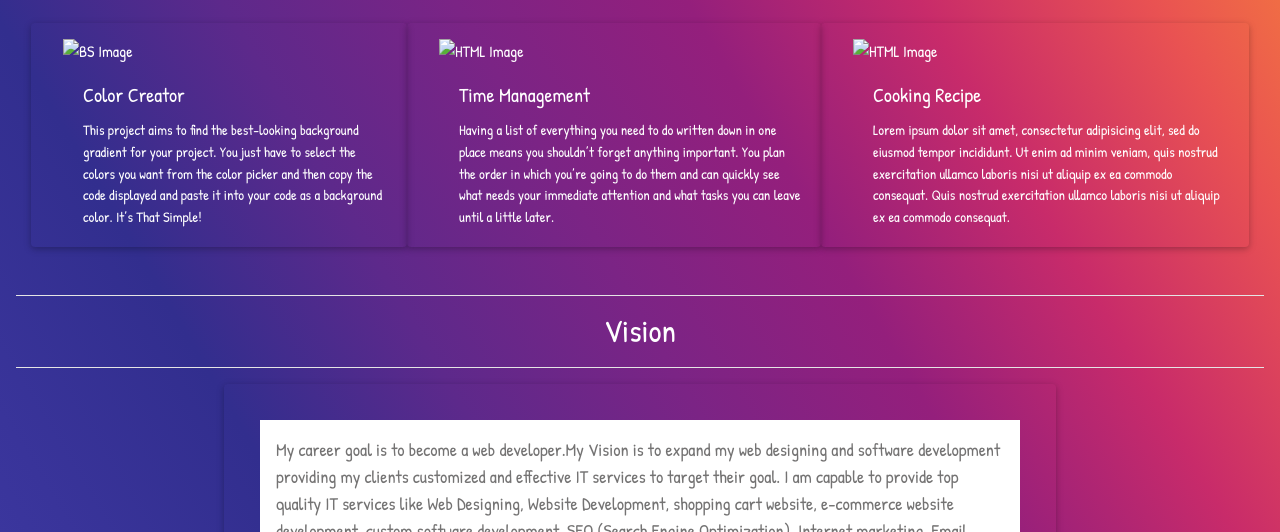
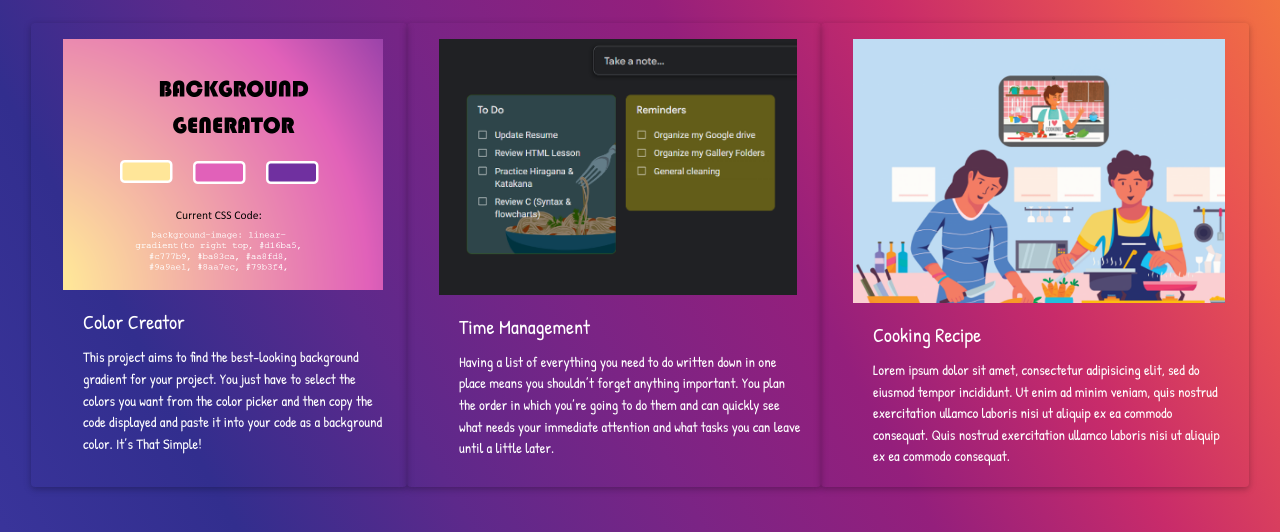
Before and after one commit to Mer6/webprofile, a plain HTML site: page index.html in a window 1280 px wide. Shown: the part 568-1100 px from the top of the page. Drawn offline with nearby package versions, Linux system fonts and the light colour scheme.

Commit message:
upated img format

```diff
--- a/index.html
+++ b/index.html
@@ -91,7 +91,7 @@
 		       		<div class="d-flex col-md-12 col-12 mt-4 mx-auto">
 			       			<!-- First Card -->
 			       			<div class="card " id="card1">
-			       			  <img src="./image/project1.png" class="card-img-top pr-4 pt-3" alt="BS Image">
+			       			  <img src="./image/project1.jpg" class="card-img-top pr-4 pt-3" alt="BS Image">
 			       			  <div class="card-body">
 			       			    <h5 class="card-title">Color Creator</h5>
 			       			    <p class="card-text text-white">This project aims to find the best-looking background gradient for your project. You just have to select the colors you want from the color picker and then copy the code displayed and paste it into your code as a background color. It’s That Simple!</p>
@@ -101,7 +101,7 @@
 
 			       			<!-- Second Card -->
 			       			<div class="card">
-			       			  <img src="./image/project2.png" class="card-img-top pr-4 pt-3" alt="HTML Image">
+			       			  <img src="./image/project2.jpg" class="card-img-top pr-4 pt-3" alt="HTML Image">
 			       			  <div class="card-body">
 			       			    <h5 class="card-title">Time Management</h5>
 			       			    <p class="card-text text-white">Having a list of everything you need to do written down in one place means you shouldn’t forget anything important. You plan the order in which you’re going to do them and can quickly see what needs your immediate attention and what tasks you can leave until a little later.</p>
@@ -112,7 +112,7 @@
 			       			<!-- Third Card -->
 
 			       			<div class="card">
-			       			  <img src="./image/project3.png" class="card-img-top pr-4 pt-3" alt="HTML Image">
+			       			  <img src="./image/project3.jpg" class="card-img-top pr-4 pt-3" alt="HTML Image">
 			       			  <div class="card-body">
 			       			    <h5 class="card-title">Cooking Recipe</h5>
 			       			    <p class="card-text text-white">Lorem ipsum dolor sit amet, consectetur adipisicing elit, sed do eiusmod
```
